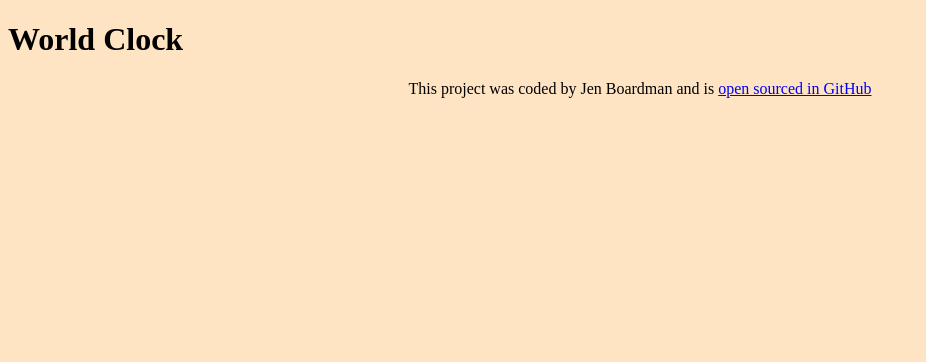
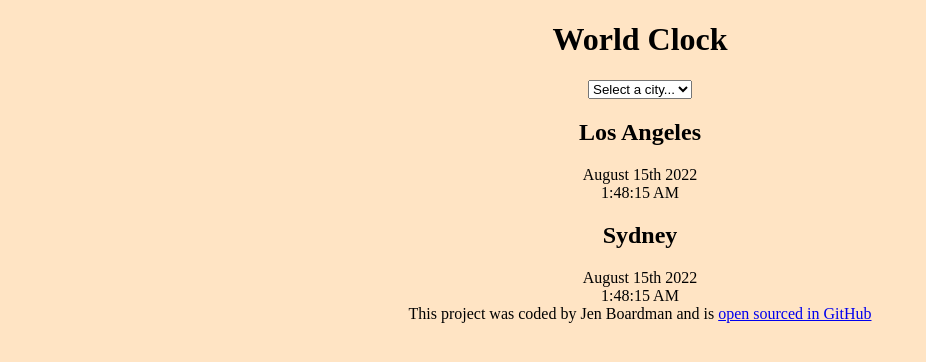
Before and after one commit to JenBoardman/World-Clock, a plain HTML site: page index.html in a window 1280 px wide. Shown: the whole page, without its empty margins (0-926 px from the left). Drawn offline with Linux system fonts and the light colour scheme.

Commit message:
Added Basic HTML

```diff
--- a/css/style.css
+++ b/css/style.css
@@ -1,5 +1,6 @@
 body {
   background-color: bisque;
+  text-align: center;
 }
 footer {
   text-align: center;
--- a/index.html
+++ b/index.html
@@ -8,7 +8,28 @@
     <title>World Clock - Jen Boardman</title>
   </head>
   <body>
-    <h1>World Clock</h1>
+    <div class="container">
+      <h1>World Clock</h1>
+      <select>
+        <option value="">Select a city...</option>
+        <option value="">London</option>
+        <option value="">Paris</option>
+        <option value="">Berlin</option>
+        <option value="">Hong Kong</option>
+        <option value="">Sydney</option>
+        <option value="">New York</option>
+      </select>
+      <div class="city">
+        <h2>Los Angeles</h2>
+        <div class="date">August 15th 2022</div>
+        <div class="time">1:48:15 AM</div>
+      </div>
+      <div class="city">
+        <h2>Sydney</h2>
+        <div class="date">August 15th 2022</div>
+        <div class="time">1:48:15 AM</div>
+      </div>
+    </div>
     <footer>
       This project was coded by Jen Boardman and is
       <a href="https://github.com/JenBoardman/World-Clock" target="_blank">
```
